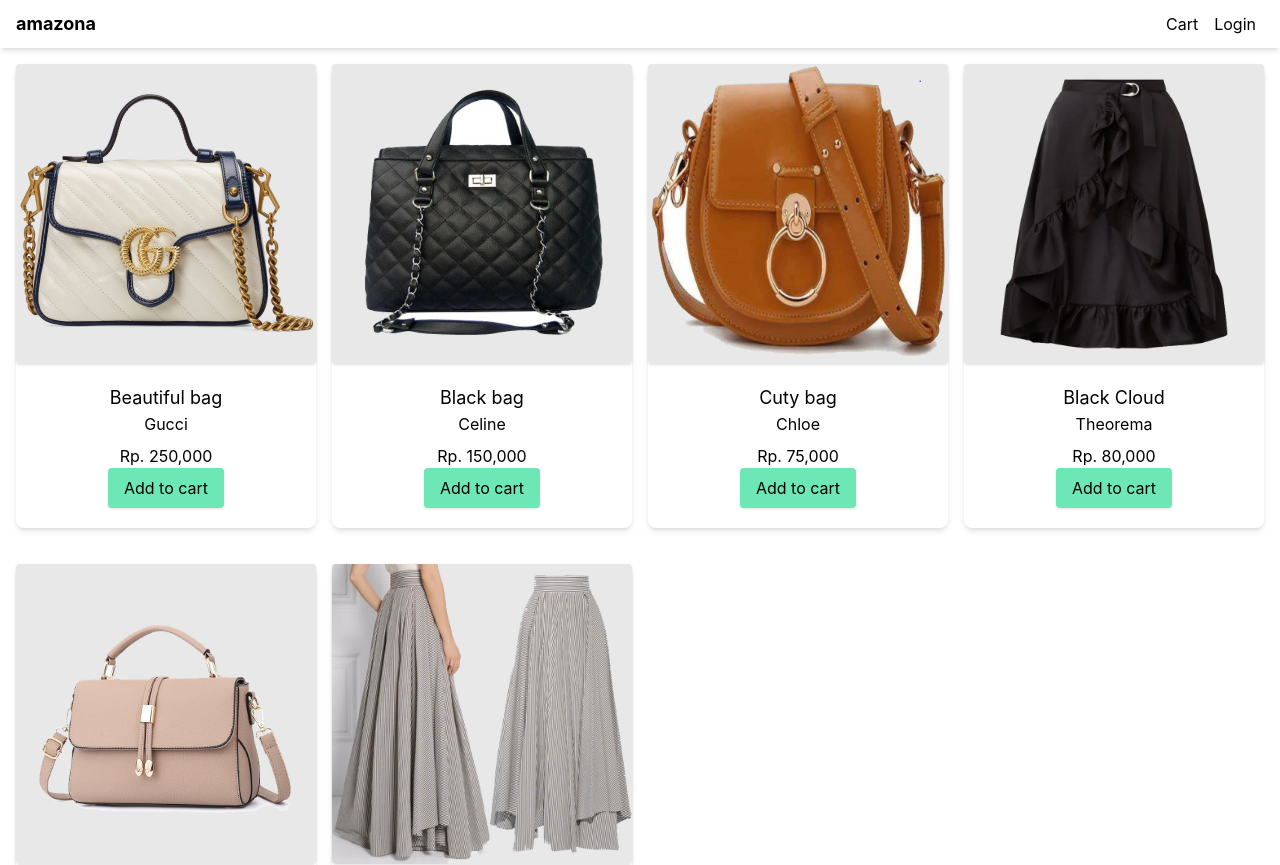
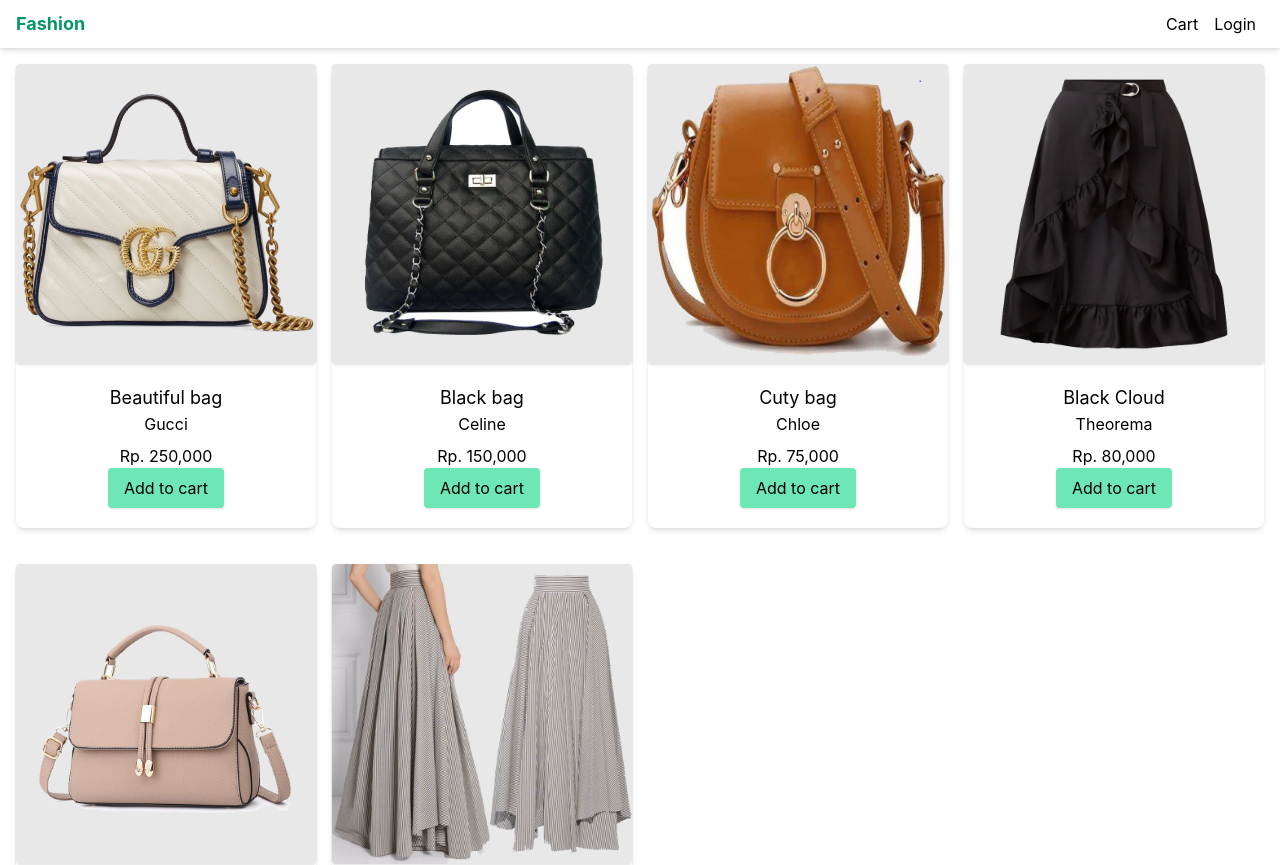
Before and after one commit to yogap19/ecommerce, a Next.js app: page / in a window 1280 px wide. Shown: the top 865 px of the page. Built offline with nearby package versions, Linux system fonts and the light colour scheme; no server answers.

Commit message:
login api

```diff
--- a/components/Layout.js
+++ b/components/Layout.js
@@ -28,8 +28,8 @@
       <div className="flex min-h-screen flex-col justify-between ">
         <header>
           <nav className="flex h-12 items-center px-4 justify-between shadow-md">
-            <Link href="/" className="text-lg font-bold">
-              <p>amazona</p>
+            <Link href="/" className="text-lg font-bold text-emerald-600">
+              Fashion
             </Link>
             <div>
               <Link href="/cart" className="p-2">
```
